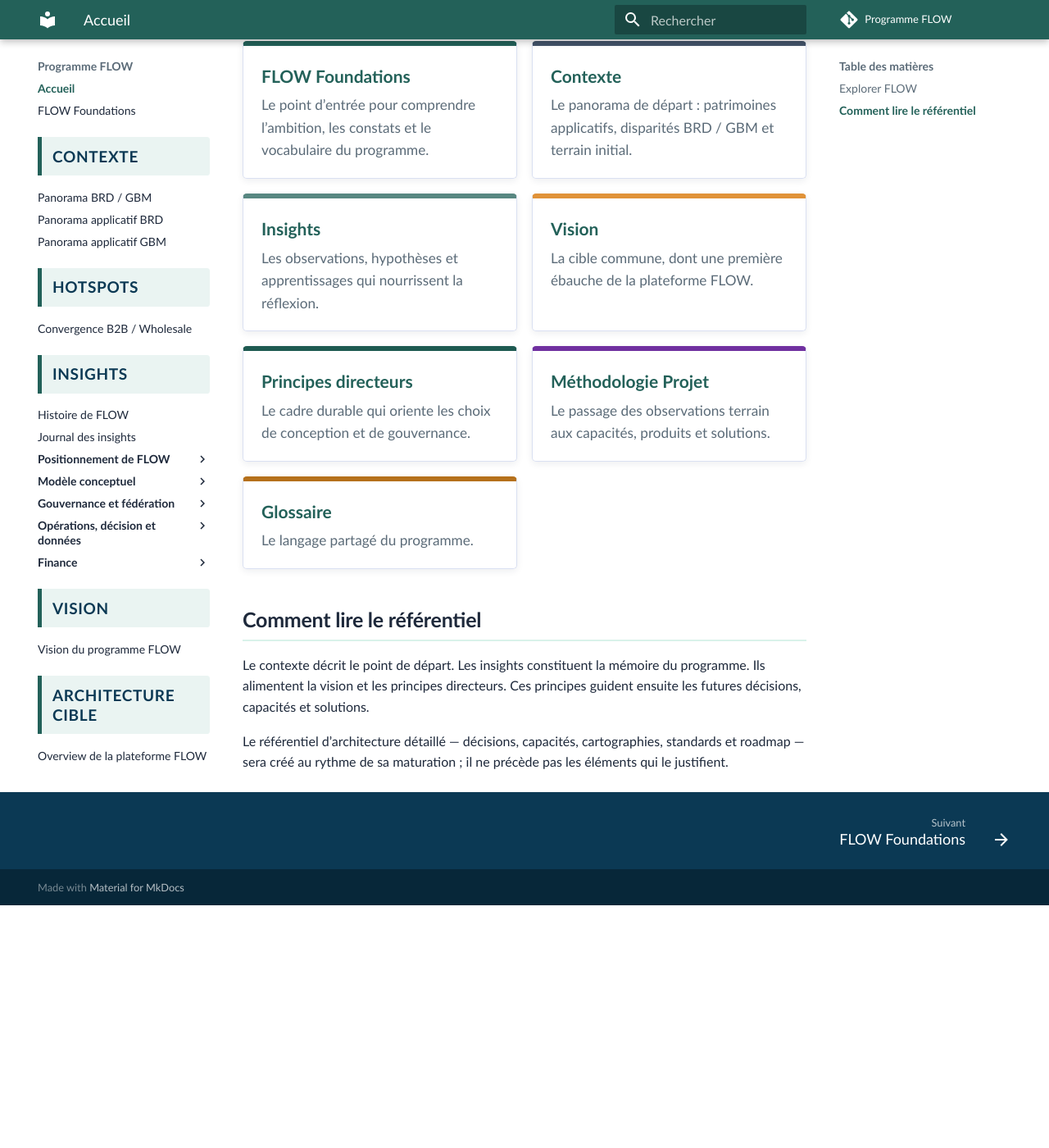
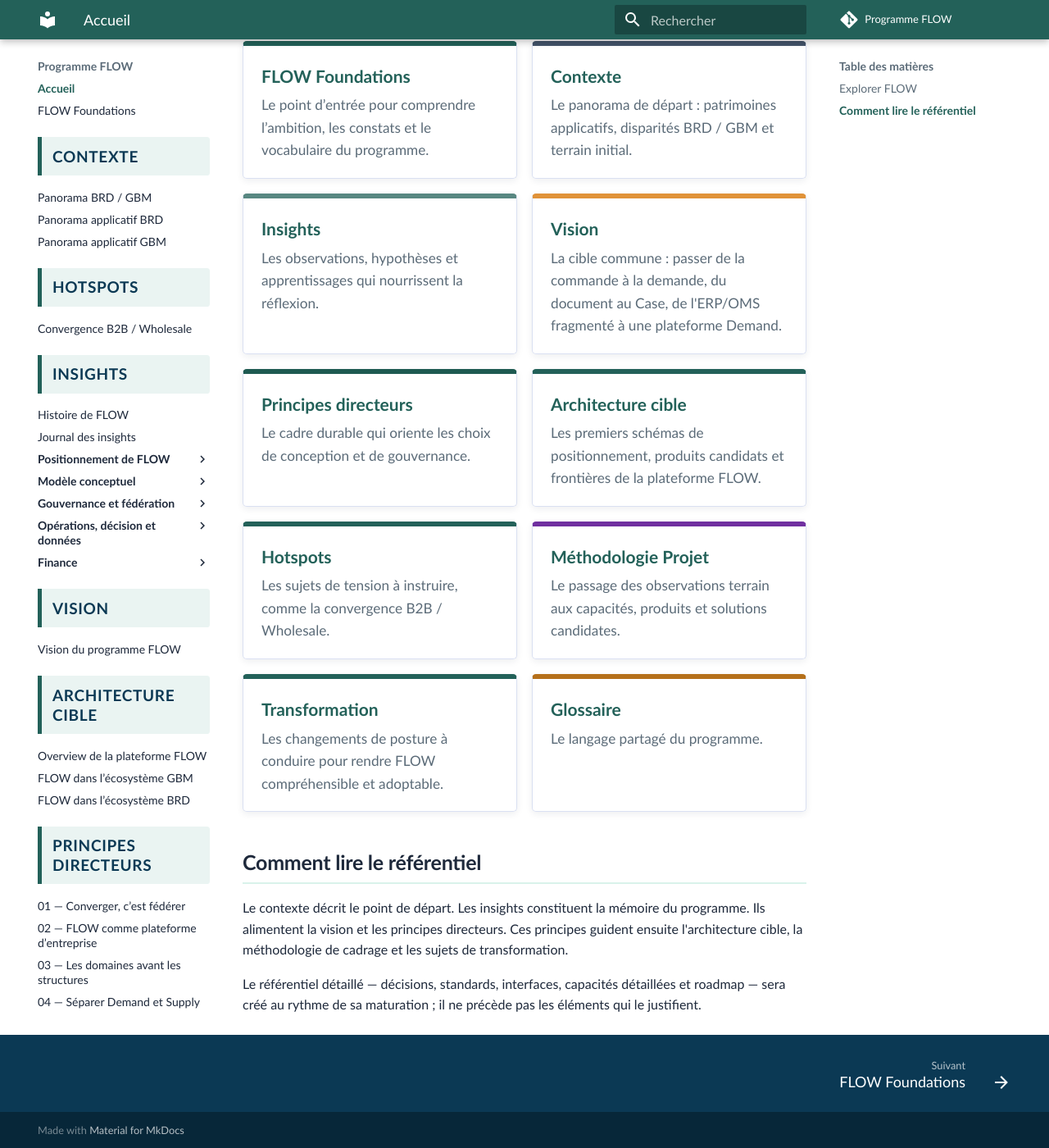
Before and after one commit to laurent-sintes/FLOW-Program, an MkDocs documentation site: the page built from docs/index.md, in a window 1280 px wide and 1400 px high, scrolled down 585 px. Shown: the whole window at 82% size. Built offline with MkDocs 1.6.1 and Material for MkDocs 9.7.7, drawn with Linux system fonts in a browser that asks for light colours; comment, search, counter and statistics services are not loaded; before the commit the page ends 1689 px from its top, so only the background shows below that; some of the changed text lies outside the part shown.

Commit message:
Refresh home page for version 0 structure

```diff
--- a/docs/index.md
+++ b/docs/index.md
@@ -1,12 +1,12 @@
 <div class="flow-hero">
   <h1>Programme FLOW</h1>
   <p>Référentiel documentaire et mémoire vivante du programme FLOW.</p>
-  <p>FLOW est un programme de convergence : il vise à identifier, mutualiser et gouverner des capacités d’entreprise transverses, sans uniformiser ce qui différencie les marques, les canaux et les business models.</p>
+  <p>FLOW est une plateforme Demand en construction : elle vise à traiter les demandes, gouverner les décisions, mobiliser le stock et le réseau d'exécution, sans uniformiser ce qui différencie les marques, les canaux et les business models.</p>
 </div>
 
 ## Explorer FLOW
 
-<p class="flow-section-intro">Le référentiel se lit comme un chemin : du contexte aux constats, puis aux principes et aux choix de transformation.</p>
+<p class="flow-section-intro">Le référentiel se lit comme un chemin : du contexte aux constats, puis à la vision, aux principes, à l'architecture cible et à la transformation.</p>
 
 <div class="flow-home-grid">
   <a class="flow-card" href="flow-foundations/">
@@ -23,15 +23,27 @@
   </a>
   <a class="flow-card flow-card--vision" href="architecture-entreprise/vision/">
     <strong>Vision</strong>
-    <span>La cible commune, dont une première ébauche de la plateforme FLOW.</span>
+    <span>La cible commune : passer de la commande à la demande, du document au Case, de l'ERP/OMS fragmenté à une plateforme Demand.</span>
   </a>
   <a class="flow-card flow-card--principles" href="architecture-entreprise/principes-directeurs/">
     <strong>Principes directeurs</strong>
     <span>Le cadre durable qui oriente les choix de conception et de gouvernance.</span>
   </a>
+  <a class="flow-card" href="architecture-cible/">
+    <strong>Architecture cible</strong>
+    <span>Les premiers schémas de positionnement, produits candidats et frontières de la plateforme FLOW.</span>
+  </a>
+  <a class="flow-card" href="hotspots/">
+    <strong>Hotspots</strong>
+    <span>Les sujets de tension à instruire, comme la convergence B2B / Wholesale.</span>
+  </a>
   <a class="flow-card flow-card--method" href="methode/">
     <strong>Méthodologie Projet</strong>
-    <span>Le passage des observations terrain aux capacités, produits et solutions.</span>
+    <span>Le passage des observations terrain aux capacités, produits et solutions candidates.</span>
+  </a>
+  <a class="flow-card" href="transformation/">
+    <strong>Transformation</strong>
+    <span>Les changements de posture à conduire pour rendre FLOW compréhensible et adoptable.</span>
   </a>
   <a class="flow-card flow-card--glossary" href="glossaire/">
     <strong>Glossaire</strong>
@@ -41,6 +53,6 @@
 
 ## Comment lire le référentiel
 
-Le contexte décrit le point de départ. Les insights constituent la mémoire du programme. Ils alimentent la vision et les principes directeurs. Ces principes guident ensuite les futures décisions, capacités et solutions.
+Le contexte décrit le point de départ. Les insights constituent la mémoire du programme. Ils alimentent la vision et les principes directeurs. Ces principes guident ensuite l'architecture cible, la méthodologie de cadrage et les sujets de transformation.
 
-Le référentiel d’architecture détaillé — décisions, capacités, cartographies, standards et roadmap — sera créé au rythme de sa maturation ; il ne précède pas les éléments qui le justifient.
+Le référentiel détaillé — décisions, standards, interfaces, capacités détaillées et roadmap — sera créé au rythme de sa maturation ; il ne précède pas les éléments qui le justifient.
```
